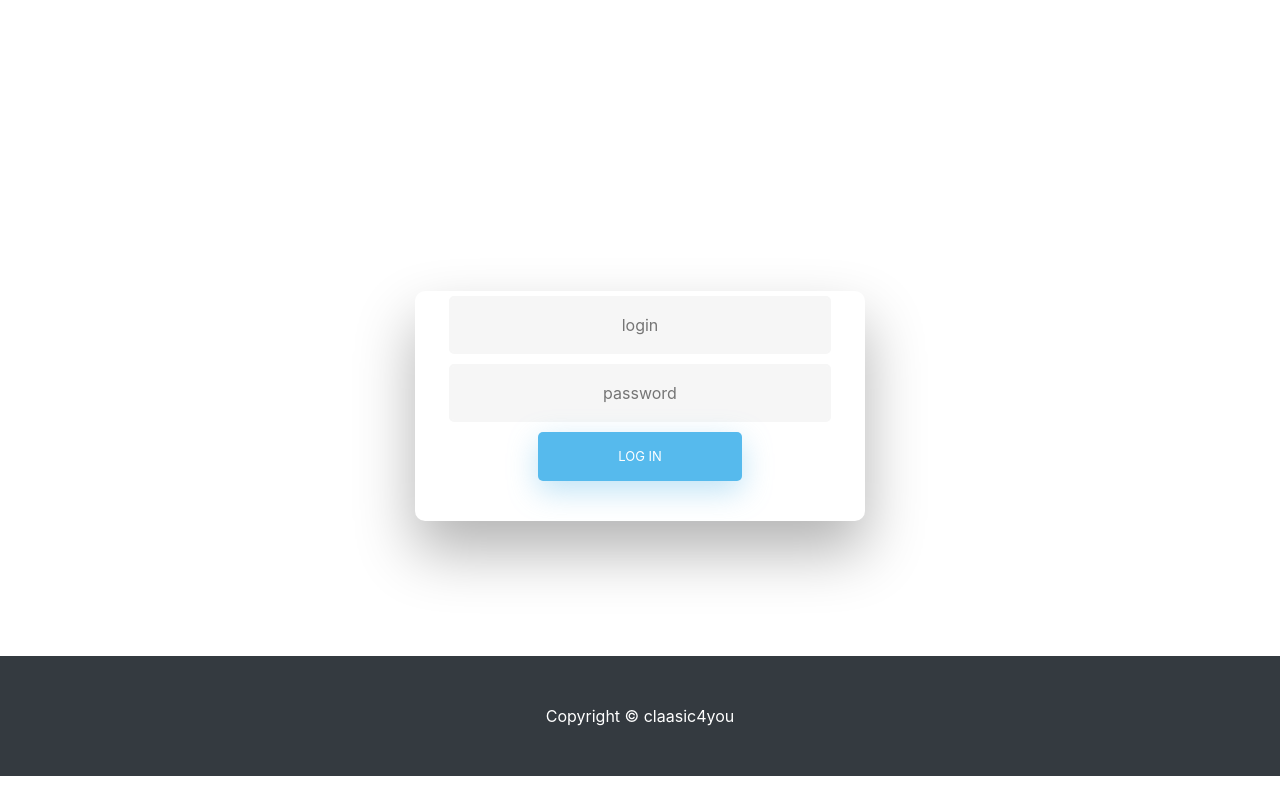
After one commit to grygo/classic4you, a PHP site: template view/partial/loginForm.php in a window 1280 px wide. The commit adds this page. Run offline with PHP 8.4, Linux system fonts and the light colour scheme; the template is opened without the code that fills it, so the values that code supplies are empty; some libraries are stand-ins or nearby versions.

Commit message:
a few corrections in navbar.php and new loginForm

```diff
--- a/core/App.php
+++ b/core/App.php
@@ -1,6 +1,8 @@
 <?php
 
 class App{
+
+    public static $link = "/classic4you";
 
     protected $controller = 'DefaultController';
     protected $method = 'index';
--- a/css/shop-homepage.css
+++ b/css/shop-homepage.css
@@ -1,3 +1,255 @@
 body {
   padding-top: 56px;
 }
+
+a {
+  color: #92badd;
+  display:inline-block;
+  text-decoration: none;
+  font-weight: 400;
+}
+
+h2 {
+  text-align: center;
+  font-size: 16px;
+  font-weight: 600;
+  text-transform: uppercase;
+  display:inline-block;
+  margin: 40px 8px 10px 8px;
+  color: #cccccc;
+}
+
+
+
+/* STRUCTURE */
+
+.wrapper {
+  margin-top: 100px;
+  display: flex;
+  align-items: center;
+  flex-direction: column;
+  justify-content: center;
+  width: 100%;
+  min-height: 500px;;
+  padding: 20px;
+}
+
+#formContent {
+  -webkit-border-radius: 10px 10px 10px 10px;
+  border-radius: 10px 10px 10px 10px;
+  background: #fff;
+  padding: 30px;
+  width: 90%;
+  max-width: 450px;
+  position: relative;
+  padding: 0px;
+  -webkit-box-shadow: 0 30px 60px 0 rgba(0,0,0,0.3);
+  box-shadow: 0 30px 60px 0 rgba(0,0,0,0.3);
+  text-align: center;
+}
+
+#formFooter {
+  background-color: #f6f6f6;
+  border-top: 1px solid #dce8f1;
+  padding: 25px;
+  text-align: center;
+  -webkit-border-radius: 0 0 10px 10px;
+  border-radius: 0 0 10px 10px;
+}
+
+
+
+/* TABS */
+
+h2.inactive {
+  color: #cccccc;
+}
+
+h2.active {
+  color: #0d0d0d;
+  border-bottom: 2px solid #5fbae9;
+}
+
+
+
+/* FORM TYPOGRAPHY*/
+
+input[type=button], input[type=submit], input[type=reset]  {
+  background-color: #56baed;
+  border: none;
+  color: white;
+  padding: 15px 80px;
+  text-align: center;
+  text-decoration: none;
+  display: inline-block;
+  text-transform: uppercase;
+  font-size: 13px;
+  -webkit-box-shadow: 0 10px 30px 0 rgba(95,186,233,0.4);
+  box-shadow: 0 10px 30px 0 rgba(95,186,233,0.4);
+  -webkit-border-radius: 5px 5px 5px 5px;
+  border-radius: 5px 5px 5px 5px;
+  margin: 5px 20px 40px 20px;
+  -webkit-transition: all 0.3s ease-in-out;
+  -moz-transition: all 0.3s ease-in-out;
+  -ms-transition: all 0.3s ease-in-out;
+  -o-transition: all 0.3s ease-in-out;
+  transition: all 0.3s ease-in-out;
+}
+
+input[type=button]:hover, input[type=submit]:hover, input[type=reset]:hover  {
+  background-color: #39ace7;
+}
+
+input[type=button]:active, input[type=submit]:active, input[type=reset]:active  {
+  -moz-transform: scale(0.95);
+  -webkit-transform: scale(0.95);
+  -o-transform: scale(0.95);
+  -ms-transform: scale(0.95);
+  transform: scale(0.95);
+}
+
+input[type=text] {
+  background-color: #f6f6f6;
+  border: none;
+  color: #0d0d0d;
+  padding: 15px 32px;
+  text-align: center;
+  text-decoration: none;
+  display: inline-block;
+  font-size: 16px;
+  margin: 5px;
+  width: 85%;
+  border: 2px solid #f6f6f6;
+  -webkit-transition: all 0.5s ease-in-out;
+  -moz-transition: all 0.5s ease-in-out;
+  -ms-transition: all 0.5s ease-in-out;
+  -o-transition: all 0.5s ease-in-out;
+  transition: all 0.5s ease-in-out;
+  -webkit-border-radius: 5px 5px 5px 5px;
+  border-radius: 5px 5px 5px 5px;
+}
+
+input[type=text]:focus {
+  background-color: #fff;
+  border-bottom: 2px solid #5fbae9;
+}
+
+input[type=text]:placeholder {
+  color: #cccccc;
+}
+
+
+
+/* ANIMATIONS */
+
+/* Simple CSS3 Fade-in-down Animation */
+.fadeInDown {
+  -webkit-animation-name: fadeInDown;
+  animation-name: fadeInDown;
+  -webkit-animation-duration: 1s;
+  animation-duration: 1s;
+  -webkit-animation-fill-mode: both;
+  animation-fill-mode: both;
+}
+
+@-webkit-keyframes fadeInDown {
+  0% {
+    opacity: 0;
+    -webkit-transform: translate3d(0, -100%, 0);
+    transform: translate3d(0, -100%, 0);
+  }
+  100% {
+    opacity: 1;
+    -webkit-transform: none;
+    transform: none;
+  }
+}
+
+@keyframes fadeInDown {
+  0% {
+    opacity: 0;
+    -webkit-transform: translate3d(0, -100%, 0);
+    transform: translate3d(0, -100%, 0);
+  }
+  100% {
+    opacity: 1;
+    -webkit-transform: none;
+    transform: none;
+  }
+}
+
+/* Simple CSS3 Fade-in Animation */
+@-webkit-keyframes fadeIn { from { opacity:0; } to { opacity:1; } }
+@-moz-keyframes fadeIn { from { opacity:0; } to { opacity:1; } }
+@keyframes fadeIn { from { opacity:0; } to { opacity:1; } }
+
+.fadeIn {
+  opacity:0;
+  -webkit-animation:fadeIn ease-in 1;
+  -moz-animation:fadeIn ease-in 1;
+  animation:fadeIn ease-in 1;
+
+  -webkit-animation-fill-mode:forwards;
+  -moz-animation-fill-mode:forwards;
+  animation-fill-mode:forwards;
+
+  -webkit-animation-duration:1s;
+  -moz-animation-duration:1s;
+  animation-duration:1s;
+}
+
+.fadeIn.first {
+  -webkit-animation-delay: 0.4s;
+  -moz-animation-delay: 0.4s;
+  animation-delay: 0.4s;
+}
+
+.fadeIn.second {
+  -webkit-animation-delay: 0.6s;
+  -moz-animation-delay: 0.6s;
+  animation-delay: 0.6s;
+}
+
+.fadeIn.third {
+  -webkit-animation-delay: 0.8s;
+  -moz-animation-delay: 0.8s;
+  animation-delay: 0.8s;
+}
+
+.fadeIn.fourth {
+  -webkit-animation-delay: 1s;
+  -moz-animation-delay: 1s;
+  animation-delay: 1s;
+}
+
+/* Simple CSS3 Fade-in Animation */
+.underlineHover:after {
+  display: block;
+  left: 0;
+  bottom: -10px;
+  width: 0;
+  height: 2px;
+  background-color: #56baed;
+  content: "";
+  transition: width 0.2s;
+}
+
+.underlineHover:hover {
+  color: #0d0d0d;
+}
+
+.underlineHover:hover:after{
+  width: 100%;
+}
+
+
+
+/* OTHERS */
+
+*:focus {
+    outline: none;
+}
+
+#icon {
+  width:60%;
+}
--- /dev/null
+++ b/view/partial/loginForm.php
@@ -0,0 +1,11 @@
+<?php?>
+
+<div class="wrapper fadeInDown">
+    <div id="formContent">
+        <form>
+            <input type="text" id="login" class="fadeIn second" name="login" placeholder="login">
+            <input type="text" id="password" class="fadeIn third" name="login" placeholder="password">
+            <input type="submit" class="fadeIn fourth" value="Log In">
+        </form>
+    </div>
+</div>
--- a/view/partial/navbar.php
+++ b/view/partial/navbar.php
@@ -3,7 +3,7 @@
 <!-- Navigation -->
   <nav class="navbar navbar-expand-lg navbar-dark bg-dark fixed-top">
     <div class="container">
-      <a class="navbar-brand" href="#">Classic4you</a>
+      <a class="navbar-brand" href="<?php   echo App::$link; ?>">Classic4you</a>
       <button class="navbar-toggler" type="button" data-toggle="collapse" data-target="#navbarResponsive" aria-controls="navbarResponsive" aria-expanded="false" aria-label="Toggle navigation">
         <span class="navbar-toggler-icon"></span>
       </button>
```
Also changed, not shown: controllers/AdminController.php (+16 -2 lines).
